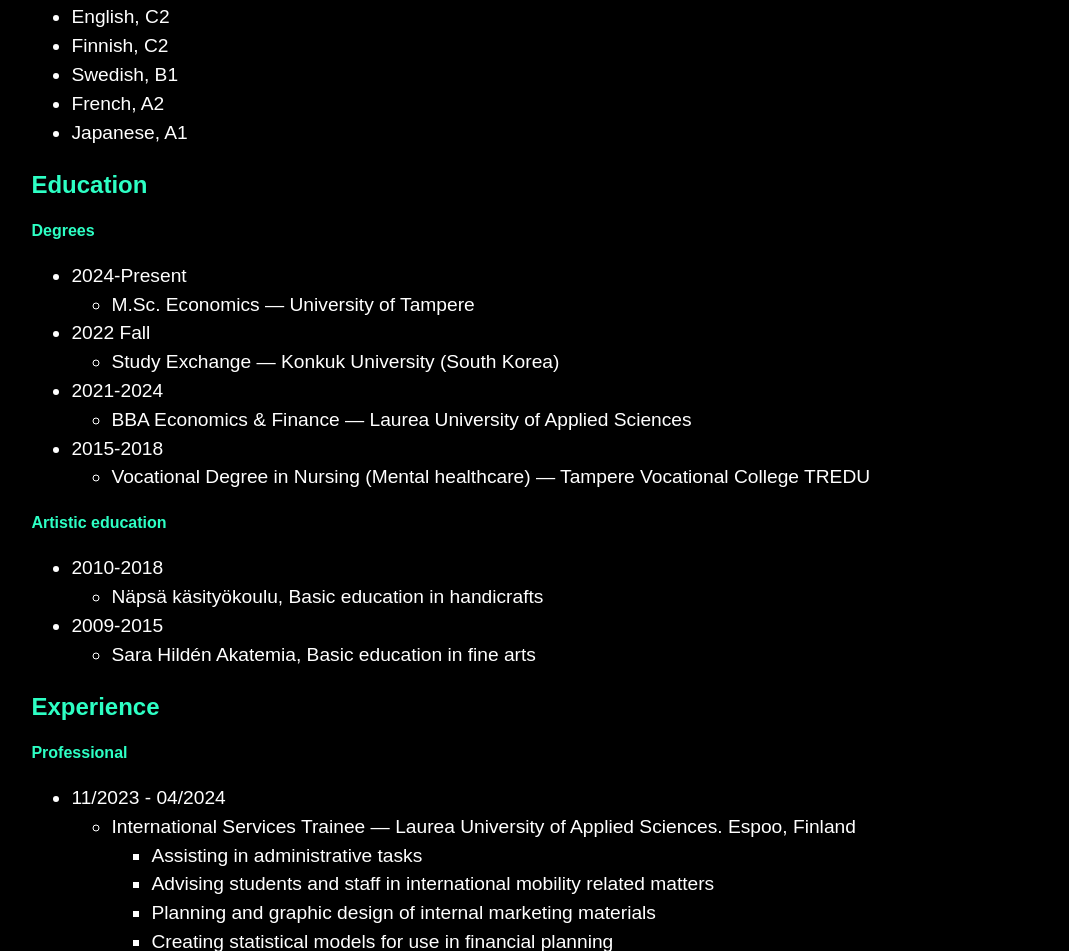
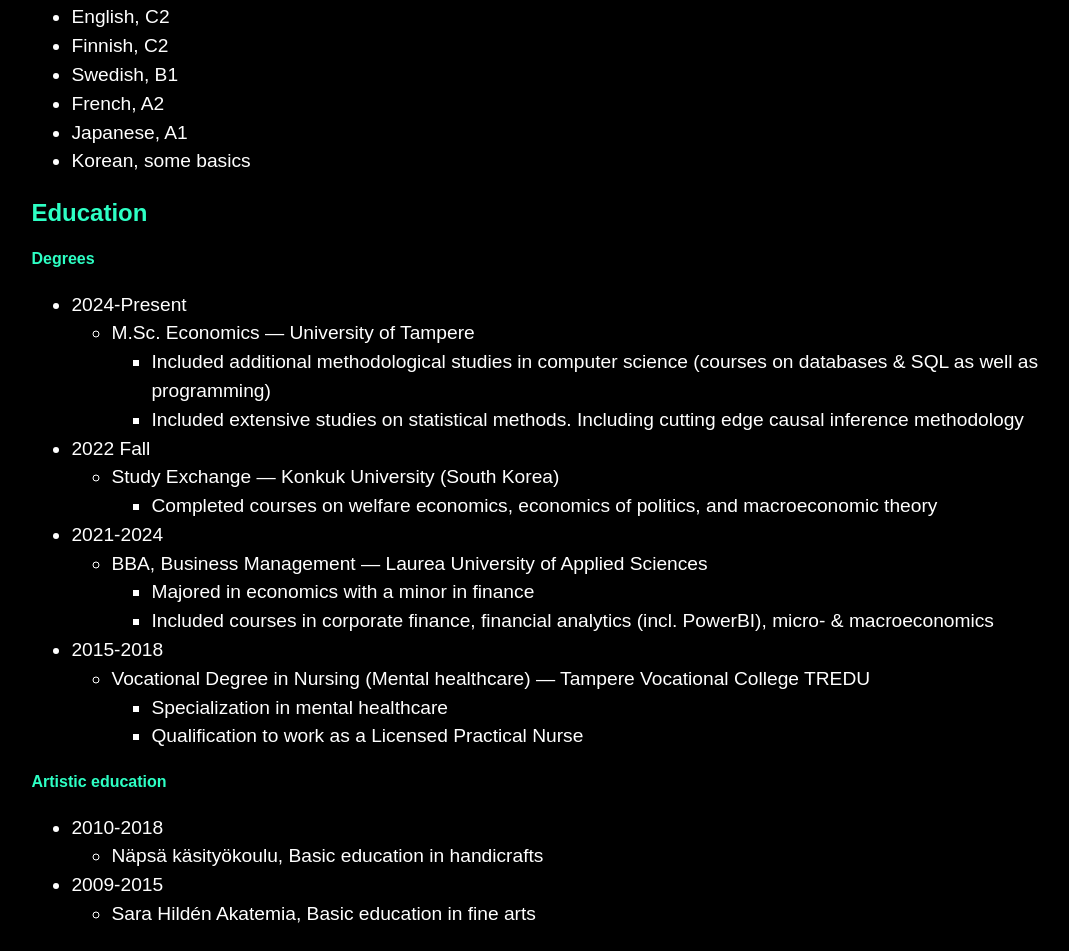
Before and after one commit to KMyllyharju/Homepage, an Astro site: page /Homepage/about in a window 1280 px wide. Shown: the part 329-1280 px from the top of the page, without its empty margins (91-1160 px from the left). Built offline with nearby package versions, Linux system fonts and the light colour scheme; Astro itself is replaced by a stand-in of ours; a web font is replaced by a local one.

Commit message:
Fleshed out about page

```diff
--- a/src/pages/about.astro
+++ b/src/pages/about.astro
@@ -14,6 +14,7 @@
 			<li>Swedish, B1</li>
 			<li>French, A2</li>
 			<li>Japanese, A1</li>
+			<li>Korean, some basics</li>
 		</ul>
 		<h3>Education</h3>
 		<h4>Degrees</h4>
@@ -22,24 +23,39 @@
 				2024-Present
 				<ul>
 					<li>M.Sc. Economics — University of Tampere</li>
+					<ul>
+						<li>Included additional methodological studies in computer science (courses on databases & SQL as well as programming)</li>
+						<li>Included extensive studies on statistical methods. Including cutting edge causal inference methodology</li>
+					</ul>
 				</ul>
 			</li>
 			<li>
 				2022 Fall
 				<ul>
 					<li>Study Exchange — Konkuk University (South Korea)</li>
+					<ul>
+						<li>Completed courses on welfare economics, economics of politics, and macroeconomic theory</li>
+					</ul>
 				</ul>
 			</li>
 			<li>
 				2021-2024
 				<ul>
-					<li>BBA Economics & Finance — Laurea University of Applied Sciences</li>
+					<li>BBA, Business Management — Laurea University of Applied Sciences</li>
+					<ul>
+						<li>Majored in economics with a minor in finance</li>
+						<li>Included courses in corporate finance, financial analytics (incl. PowerBI), micro- & macroeconomics</li>
+					</ul>
 				</ul>
 			</li>
 			<li>
 				2015-2018
 				<ul>
 					<li>Vocational Degree in Nursing (Mental healthcare) — Tampere Vocational College TREDU</li>
+					<ul>
+						<li>Specialization in mental healthcare</li>
+						<li>Qualification to work as a Licensed Practical Nurse</li>
+					</ul>
 				</ul>
 			</li>
 		</ul>
```
